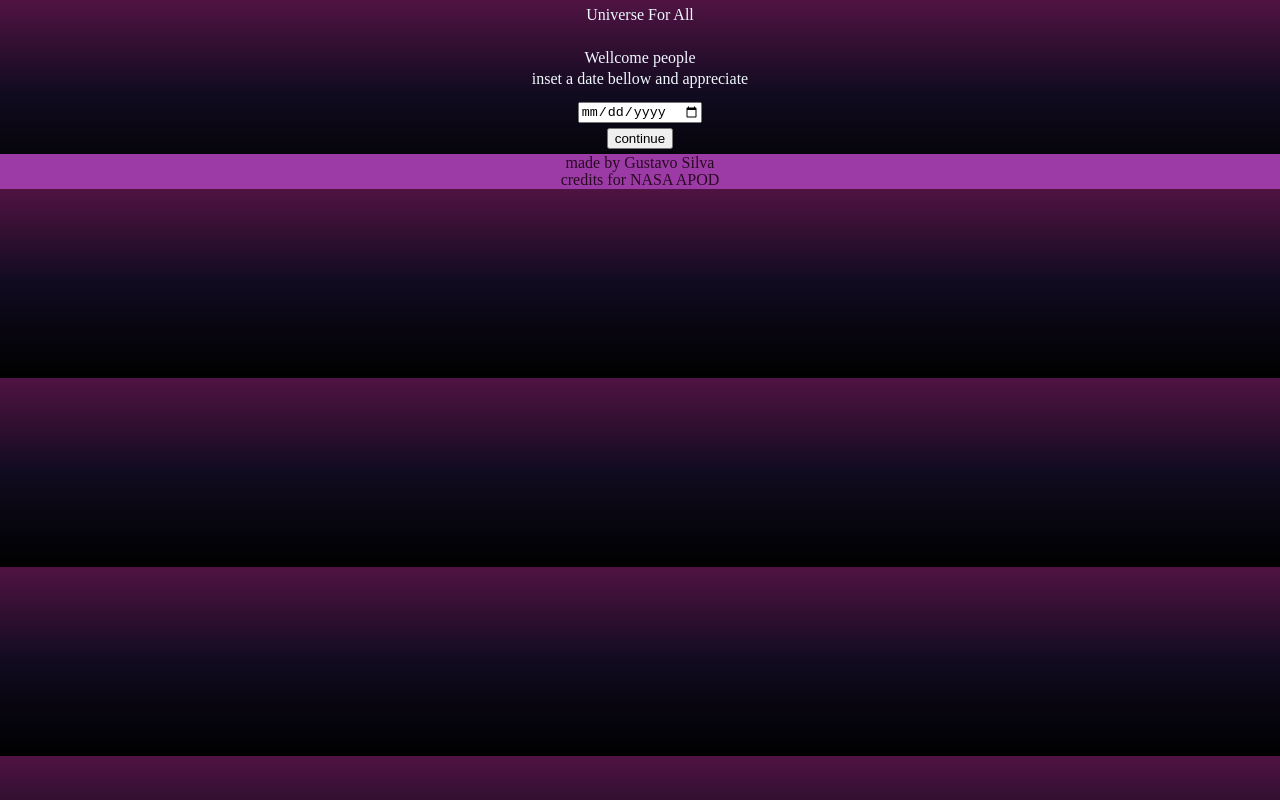
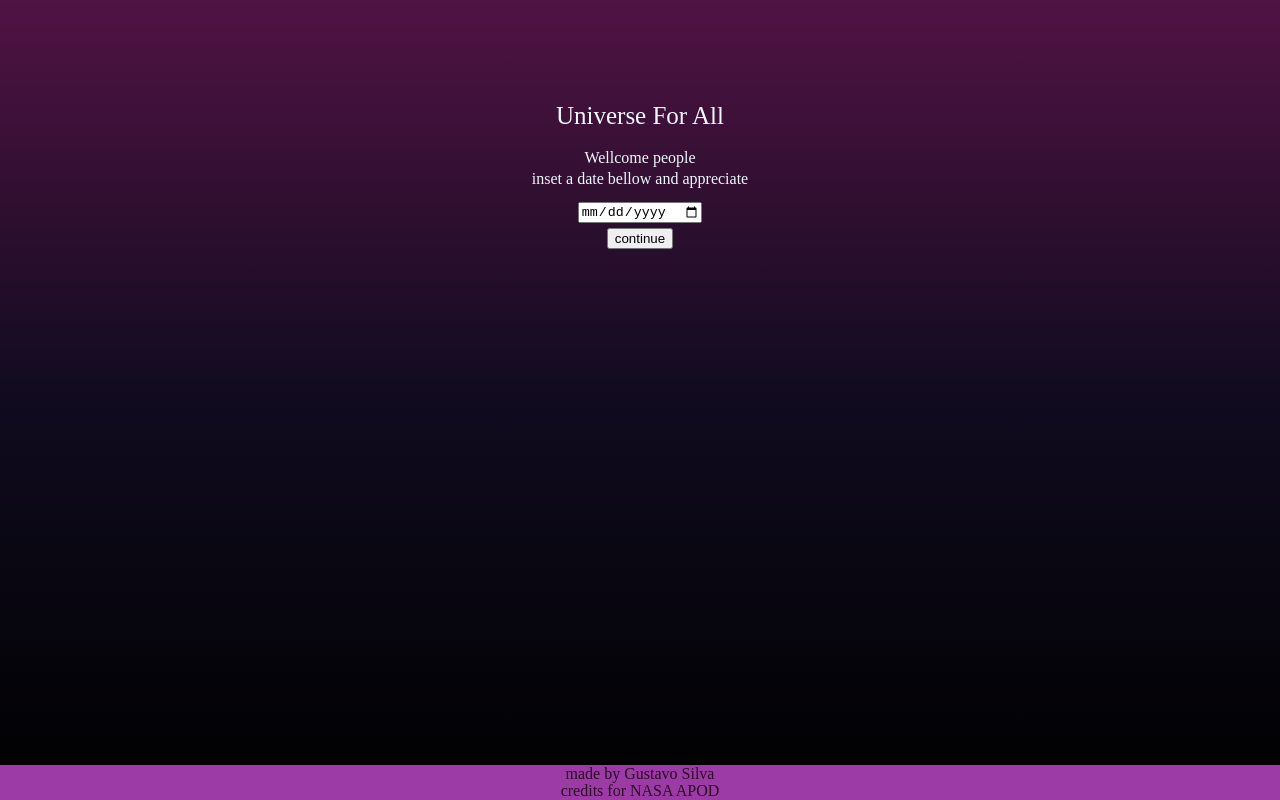
Before and after one commit to DevSirHitsuji/universeforalltwo, a React (Vite) app: page / in a window 1280 px wide. Built offline with nearby package versions, Linux system fonts and the light colour scheme.

Commit message:
final deploy

```diff
--- a/src/components/MyHeader/MyHeader.css
+++ b/src/components/MyHeader/MyHeader.css
@@ -1,3 +1,4 @@
-h1 {
+.title {
     color: aliceblue;
+    font-size: 25px;
 }
--- a/src/components/MyHeader/MyHeader.jsx
+++ b/src/components/MyHeader/MyHeader.jsx
@@ -3,7 +3,7 @@ import './MyHeader.css'
 export default function MyHeader(props){
     return (
         <header className='main-header'>
-            <h1>{props.tittle}</h1>
+            <h1 className='title'>{props.tittle}</h1>
         </header>
     )
 }
--- a/src/views/putInfo/PutInfo.css
+++ b/src/views/putInfo/PutInfo.css
@@ -0,0 +1,10 @@
+.main {
+    display: flex;
+    flex-direction: column;
+    justify-content: space-between;
+    height: 100vh;
+}
+
+.section{
+    margin-top: 100px;
+}
--- a/src/views/putInfo/PutInfo.jsx
+++ b/src/views/putInfo/PutInfo.jsx
@@ -21,19 +21,26 @@ export default function PutInfo(props) {
       }
 
     return (
-        <div>
+        <div className="main">
+        <div className="section">
            <MyHeader tittle="Universe For All" />
             <Info
                 tittle="Wellcome people"
                 description="inset a date bellow and appreciate"
             />
-
+            <div>
                 <Input
                 type="date"
                 placeholder="choice a date..."
                 func={(e) => {localStorage.setItem("date", e.target.value)}}
                 />
                 <button onClick={getDate}>continue</button>
+            </div>
+        </div>
+
+
+
+
 
         <MyFooter/>
         </div>
```
Lines whose indentation alone changed are shown as unchanged.
